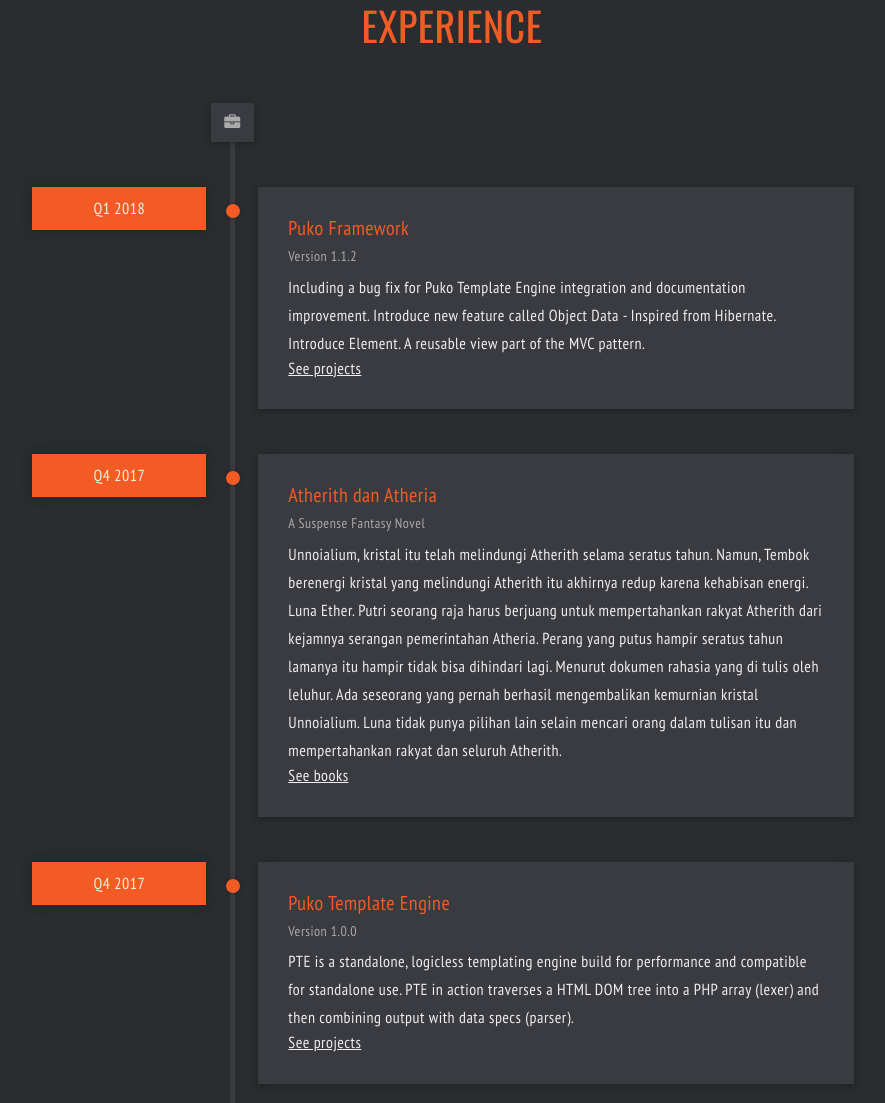
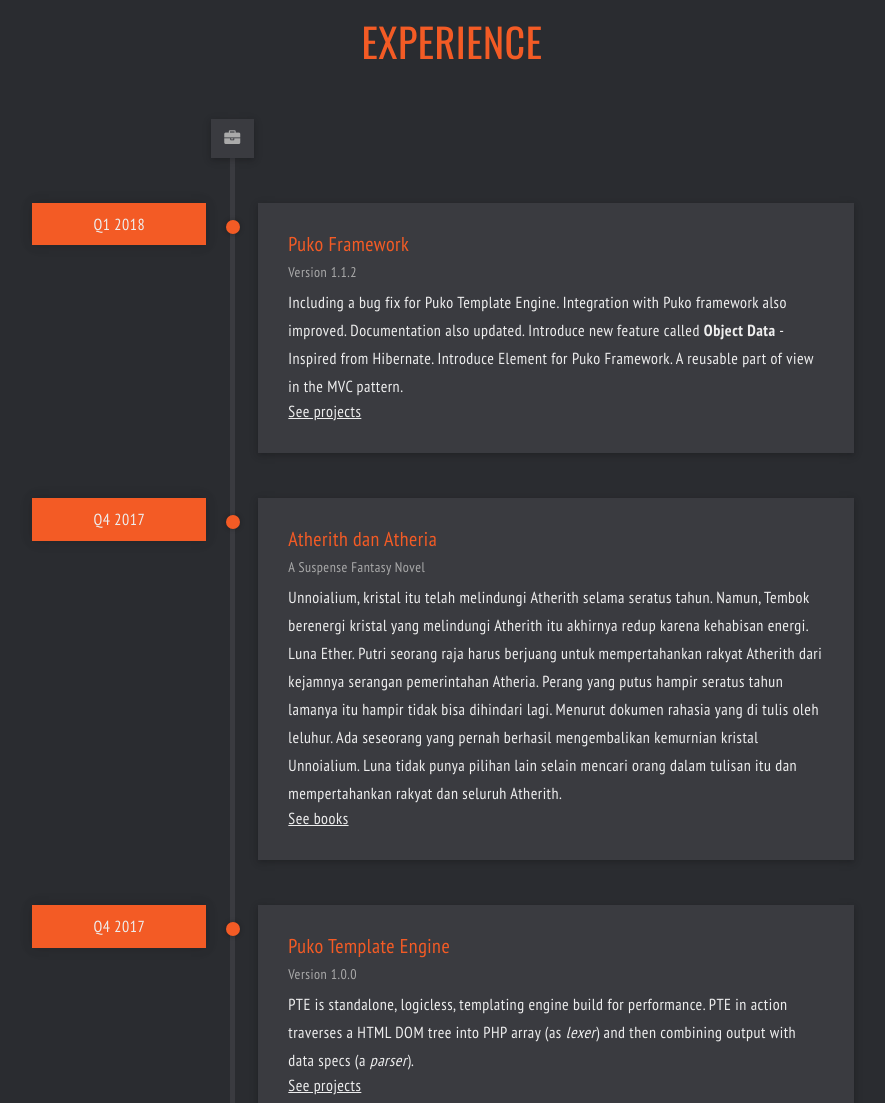
Before and after one commit to Velliz/Velliz.github.io, a plain HTML site: page index.html in a window 1280 px wide. Shown: the part 529-1632 px from the top of the page, without its empty margins (188-1073 px from the left). Drawn offline with nearby package versions, Linux system fonts and the light colour scheme.

Commit message:
remove unused assets, change picture, and update info little bit

```diff
--- a/index.html
+++ b/index.html
@@ -47,6 +47,7 @@
     <div class="scroll-top" data-tootik="TOP" data-tootik-conf="invert no-arrow no-fading">
         <i class="fa fa-arrow-up"></i>
     </div>
+
     <!-- #CONTAINER# -->
     <div class="container">
         <!-- #ABOUT# -->
@@ -57,12 +58,14 @@
                         <div class="photo-profile">
                             <img src="images/me.jpg" alt="Didit Velliz">
                         </div>
-                        <!--<a href="cv/cv-1.pdf" target="cv">
+                        <!--
+                        <a href="cv/cv-1.pdf" target="cv">
                             <div class="download-resume">
                                 <i class="fa fa-cloud-download" aria-hidden="true"></i>
                                 <span class="text-download">DOWNLOAD RESUME</span>
                             </div>
-                        </a>-->
+                        </a>
+                        -->
                         <div class="available">
                             <i class="fa fa-check" aria-hidden="true"></i>
                             <span class="text-available">available on freelance</span>
@@ -137,9 +140,9 @@
             </div>
             <div class="row">
                 <div class="col-md-10 col-md-offset-1">
-							<span class="icon-experience">
-								<i class="fa fa-briefcase"></i>
-							</span>
+                    <span class="icon-experience">
+                        <i class="fa fa-briefcase"></i>
+                    </span>
                     <div class="all-experience">
                         <!-- single experience -->
                         <div class="experience-content">
@@ -147,9 +150,9 @@
                             <h3 class="specialty-name">Puko Framework</h3>
                             <h5 class="company-name">Version 1.1.2</h5>
                             <p class="prg-experience">
-                                Including a bug fix for Puko Template Engine integration and documentation improvement.
-                                Introduce new feature called Object Data - Inspired from Hibernate.
-                                Introduce Element. A reusable view part of the MVC pattern.
+                                Including a bug fix for Puko Template Engine. Integration with Puko framework also improved. Documentation also updated.
+                                Introduce new feature called <b>Object Data</b> - Inspired from Hibernate.
+                                Introduce Element for Puko Framework. A reusable part of view in the MVC pattern.
                             </p>
                             <a href="https://github.com/Velliz/pukoframework"><u>See projects</u></a>
                         </div>
@@ -173,7 +176,8 @@
                             <h3 class="specialty-name">Puko Template Engine</h3>
                             <h5 class="company-name">Version 1.0.0</h5>
                             <p class="prg-experience">
-                                PTE is a standalone, logicless templating engine build for performance and compatible for standalone use. PTE in action traverses a HTML DOM tree into a PHP array (lexer) and then combining output with data specs (parser).
+                                PTE is standalone, logicless, templating engine build for performance.
+                                PTE in action traverses a HTML DOM tree into PHP array (as <i>lexer</i>) and then combining output with data specs (a <i>parser</i>).
                             </p>
                             <a href="https://github.com/Velliz/pte"><u>See projects</u></a>
                         </div>
@@ -197,9 +201,9 @@
                             <h3 class="specialty-name">Puko Documentation</h3>
                             <h5 class="company-name"></h5>
                             <p class="prg-experience">
-                                Puko Framework official documentation written in Bahasa.
+                                Puko Framework official documentation written in Bahasa Indonesia.
                             </p>
-                            <a href="https://github.com/Velliz/pudo"><u>See docs</u></a>
+                            <a href="https://Velliz.github.io/pudo"><u>See docs</u></a>
                         </div>
                         <!-- / single experience -->
                         <!-- single experience -->
@@ -221,7 +225,7 @@
                             <h3 class="specialty-name">Anywhere (Output as-a Service)</h3>
                             <h5 class="company-name">Version 1.0.0-beta</h5>
                             <p class="prg-experience">
-                                Anywhere is a PDF, Mail, Excel, Image, QR code manager to simplify coding process.
+                                Anywhere is PDF, Mail, Excel, Image, QR code manager to simplify coding process (especially in output).
                                 Also come with PHP wrapper for easy usage.
                             </p>
                             <a href="https://github.com/Velliz/anywhere"><u>See projects</u></a>
@@ -232,6 +236,7 @@
             </div>
         </section>
     </div>
+
 </div>
 
 <!-- #JQUERY-PLUGINS# -->
```
Also changed, not shown: images/interests/bicycling_icon.png (deleted), images/interests/cooking_icon.png (deleted), images/interests/gaming_icon.png (deleted), images/interests/movies_icon.png (deleted), images/interests/music_icon.png (deleted), images/interests/shopping_icon.png (deleted), images/interests/swiming_icon.png (deleted), images/interests/travel_icon.png (deleted), images/me.jpg, images/portfolio/item1.jpg (deleted), images/portfolio/item2.jpg (deleted), images/portfolio/item3.jpg (deleted), images/portfolio/item4.jpg (deleted), images/portfolio/item5.jpg (deleted), 1 more files, 1 other file.
